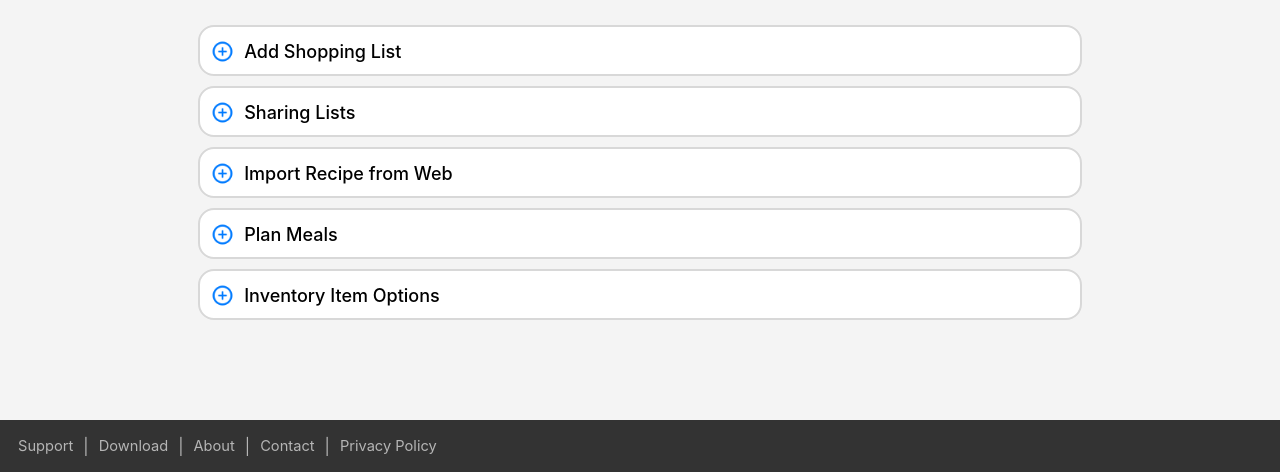
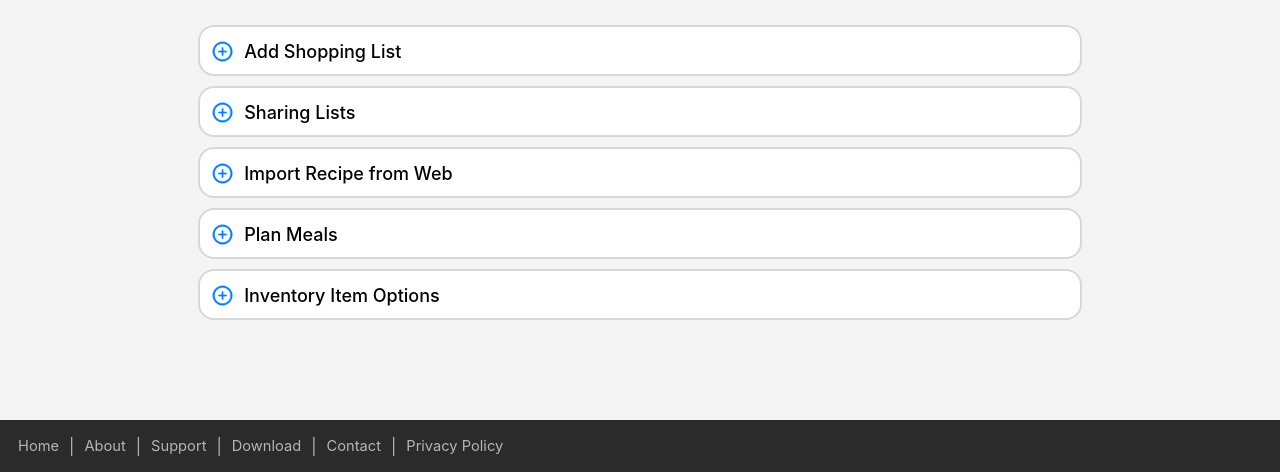
Before and after one commit to PeppercornApp/PeppercornApp.github.io, a plain HTML site: page support.html in a window 1280 px wide. Shown: the part 434-906 px from the top of the page. Drawn offline with nearby package versions, Linux system fonts and the light colour scheme.

Commit message:
Add files via upload

```diff
--- a/support.html
+++ b/support.html
@@ -203,15 +203,18 @@
         <div class="margin3"></div>
 
 
-        <div class="horizontal-adaptable-small" style="background-color: #333333; padding-left: 20px; margin-bottom: 0px; margin-left:-10px; margin-right:-10px;">
+        <div class="horizontal-adaptable-small" style="background-color: #2b2b2b; padding-left: 20px; margin-bottom: 0px; margin-left:-10px; margin-right:-10px;">
+            <br>
+            <a class="footerLink" href="./index.html">Home</a>
+            <p class="horizontal-adaptable-divider">|</p>
+            <br>
+            <a class="footerLink" href="./about.html">About</a>
+            <p class="horizontal-adaptable-divider">|</p>
             <br>
             <a class="footerLink" href="./support.html">Support</a>
             <p class="horizontal-adaptable-divider">|</p>
             <br>
             <a class="footerLink" href="https://apps.apple.com/us/app/sparkcards/id1602977190">Download</a>
-            <p class="horizontal-adaptable-divider">|</p>
-            <br>
-            <a class="footerLink" href="./about.html">About</a>
             <p class="horizontal-adaptable-divider">|</p>
             <br>
             <a class="footerLink" href="mailto:peppercornhelp@gmail.com?subject=Peppercorn Support Request">Contact</a>
```
